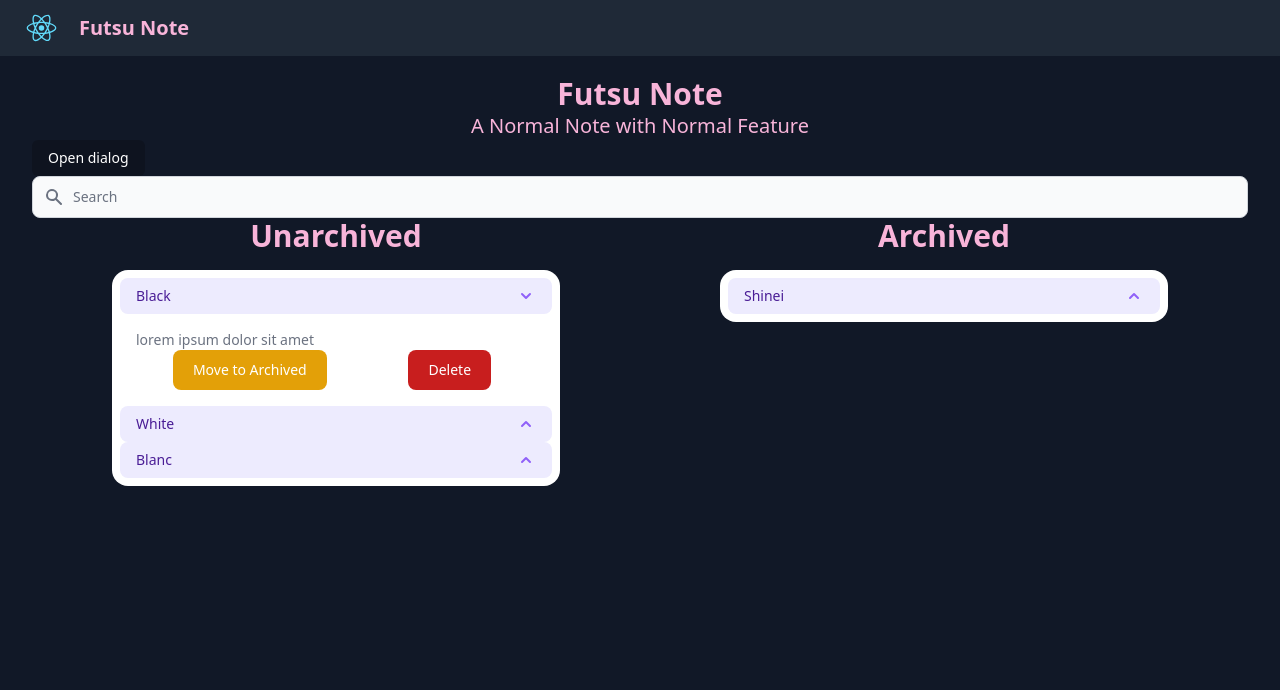
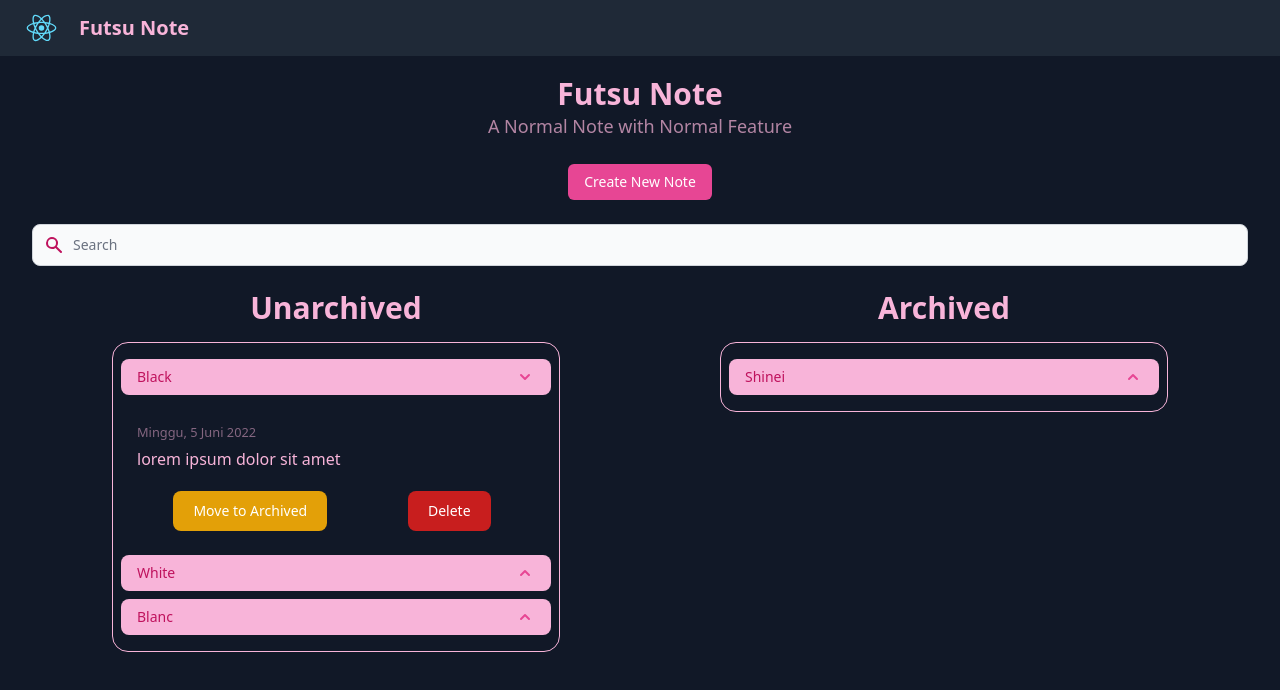
Before and after one commit to ZhafranBahij/aplikasi-catatan-pribadi, a React (Create React App) app: page / in a window 1280 px wide. Both pictures are taken after a click on the button "Black". Shown: the top 690 px of the page. Built offline with nearby package versions, Linux system fonts and the light colour scheme.

Commit message:
Make display looks more great

```diff
--- a/src/component/AddForm.jsx
+++ b/src/component/AddForm.jsx
@@ -14,13 +14,13 @@ export default function AddForm() {
   }
 
   return (
-    <>
+    <div className="flex justify-center my-6">
       <button
         type="button"
         onClick={openModal}
-        className="rounded-md bg-black bg-opacity-20 px-4 py-2 text-sm font-medium text-white hover:bg-opacity-30 focus:outline-none focus-visible:ring-2 focus-visible:ring-white focus-visible:ring-opacity-75"
+        className="rounded-md bg-pink-500 px-4 py-2 text-sm font-medium text-white hover:bg-pink-300 focus:outline-none focus-visible:ring-2 focus-visible:ring-white focus-visible:ring-opacity-75"
       >
-        Open dialog
+        Create New Note
       </button>
 
       <Transition appear show={isOpen} as={Fragment}>
@@ -48,7 +48,15 @@ export default function AddForm() {
                 leaveFrom="opacity-100 scale-100"
                 leaveTo="opacity-0 scale-95"
               >
-                <Dialog.Panel className="w-full max-w-md transform overflow-hidden rounded-2xl bg-gray-800 p-6 text-left align-middle shadow-xl transition-all">
+                <Dialog.Panel className="relative w-full max-w-md transform overflow-hidden rounded-2xl bg-gray-800 p-6 text-left align-middle shadow-xl transition-all">
+                  <div className="absolute right-5 top-5">
+                    <button
+                      className="bg-red-700 text-white hover:bg-red-500 p-3 rounded"
+                      onClick={closeModal}
+                    >
+                      X
+                    </button>
+                  </div>
                   <Dialog.Title
                     as="h3"
                     className="text-lg font-medium leading-6 text-pink-300"
@@ -64,6 +72,6 @@ export default function AddForm() {
           </div>
         </Dialog>
       </Transition>
-    </>
+    </div>
   );
 }
--- /dev/null
+++ b/src/component/CheckboxForm.jsx
@@ -0,0 +1,22 @@
+export default function TextArea({ nameInput, handleChange, value }) {
+  return (
+    <div className="flex items-start mb-6">
+      <div className="flex items-center h-5">
+        <input
+          id={nameInput}
+          type="checkbox"
+          name={nameInput}
+          value={value}
+          className="w-4 h-4 border border-pink-800 rounded bg-gray-50 focus:ring-3 focus:ring-pink-300 "
+          onChange={handleChange}
+        />
+      </div>
+      <label
+        htmlFor={nameInput}
+        className="ml-2 text-sm font-medium text-pink-500"
+      >
+        Archived
+      </label>
+    </div>
+  );
+}
--- a/src/component/Form.jsx
+++ b/src/component/Form.jsx
@@ -1,14 +1,23 @@
 import React, { useState, useContext } from "react";
 import NoteContext from "../context/NoteContext";
 import InputForm from "./InputForm";
+import TextAreaForm from "./TextAreaForm";
+import CheckboxForm from "./CheckboxForm";
 
 export default function Form({ closeModal }) {
+  const date = new Date();
+  const options = {
+    weekday: "long",
+    year: "numeric",
+    month: "long",
+    day: "numeric",
+  };
   const [formData, setFormData] = useState({
-    id: new Date(),
+    id: Date.now(),
     title: "",
     body: "",
     archived: false,
-    createdAt: new Date(),
+    createdAt: date.toLocaleDateString("id-ID", options),
   });
 
   // Untuk menghitung berapa karakter di title yang tersisa
@@ -24,11 +33,10 @@ export default function Form({ closeModal }) {
 
   // Khusus menangani perubahan title
   const handleChangeTitle = (event) => {
-    setTitleCharaCount(50 - event.target.value.length);
     if (event.target.value.length > 50) {
-      setTitleCharaCount("The Title Input was Reach a maximum character");
       return false;
     }
+    setTitleCharaCount(50 - event.target.value.length);
     return true;
   };
 
@@ -49,7 +57,7 @@ export default function Form({ closeModal }) {
   //  Untuk melakukan submit agar data terkirim ke store
   const handleSubmit = (event) => {
     event.preventDefault();
-    // console.log(formData);
+    console.log(formData);
     funcNotes(formData);
     closeModal();
   };
@@ -64,44 +72,18 @@ export default function Form({ closeModal }) {
           value={formData.title}
         />
 
-        <div className="mb-6">
-          <label
-            htmlFor="body"
-            className="block mb-2 text-sm font-medium text-pink-500 "
-          >
-            Body
-          </label>
+        <TextAreaForm
+          nameInput="body"
+          handleChange={handleChange}
+          value={formData.body}
+        />
 
-          <textarea
-            id="body"
-            rows="4"
-            name="body"
-            className="block p-2.5 w-full text-sm text-gray-900 bg-gray-50 rounded-lg border border-gray-300 focus:ring-pink-500 focus:border-pink-500 "
-            placeholder="Describe it, okay?"
-            onChange={handleChange}
-            value={formData.body}
-            required
-          ></textarea>
-        </div>
+        <CheckboxForm
+          nameInput="archived"
+          handleChange={handleChange}
+          value={formData.body}
+        />
 
-        <div className="flex items-start mb-6">
-          <div className="flex items-center h-5">
-            <input
-              id="archived"
-              type="checkbox"
-              name="archived"
-              value={formData.archived}
-              className="w-4 h-4 border border-pink-800 rounded bg-gray-50 focus:ring-3 focus:ring-pink-300 "
-              onChange={handleChange}
-            />
-          </div>
-          <label
-            htmlFor="archived"
-            className="ml-2 text-sm font-medium text-pink-500"
-          >
-            Archived
-          </label>
-        </div>
         <button
           type="submit"
           className="text-white bg-blue-700 hover:bg-blue-800 focus:ring-4 focus:outline-none focus:ring-blue-300 font-medium rounded-lg text-sm w-full sm:w-auto px-5 py-2.5 text-center dark:bg-blue-600 dark:hover:bg-blue-700 dark:focus:ring-blue-800"
--- a/src/component/InputForm.jsx
+++ b/src/component/InputForm.jsx
@@ -12,11 +12,7 @@ export default function InputForm({
         className="block mb-2 text-sm font-medium text-pink-500"
       >
         Title
-        {titleCharaCount > -5 ? (
-          <small className="ml-6">{titleCharaCount} Chara Left</small>
-        ) : (
-          ""
-        )}
+        <small className="ml-6">{titleCharaCount} Character Left</small>
       </label>
       <input
         type={typeInput}
--- a/src/component/NoteList.jsx
+++ b/src/component/NoteList.jsx
@@ -21,28 +21,35 @@ export default function NoteList({ mynotes }) {
   };
 
   if (mynotes.length <= 0) {
-    return <h2 className="text-xl">There is no Data</h2>;
+    return (
+      <h2 className="text-xl  text-center text-pink-300 text-opacity-80 mt-5">
+        There is no Data
+      </h2>
+    );
   }
 
   return (
     <div className="w-full px-4 py-4">
-      <div className="mx-auto w-full max-w-md rounded-2xl bg-white p-2">
+      <div className="mx-auto w-full max-w-md rounded-2xl bg-white bg-opacity-0 p-2 border-pink-300 border">
         {/* {console.log("NoteList = " + mynotes)} */}
         {mynotes.map((mynote) => (
           <Disclosure key={mynote.id}>
             {({ open }) => (
               <>
-                <Disclosure.Button className="flex w-full justify-between rounded-lg bg-purple-100 px-4 py-2 text-left text-sm font-medium text-purple-900 hover:bg-purple-200 focus:outline-none focus-visible:ring focus-visible:ring-purple-500 focus-visible:ring-opacity-75">
+                <Disclosure.Button className="flex w-full my-2 justify-between rounded-lg bg-pink-300 px-4 py-2 text-left text-sm font-medium text-pink-700 hover:bg-pink-100 focus:outline-none focus-visible:ring focus-visible:ring-pink-300 focus-visible:ring-opacity-75">
                   <span>{mynote.title}</span>
                   <ChevronUpIcon
                     className={`${
                       open ? "rotate-180 transform" : ""
-                    } h-5 w-5  text-purple-500`}
+                    } h-5 w-5  text-pink-500`}
                   />
                 </Disclosure.Button>
-                <Disclosure.Panel className="px-4 pt-4 pb-2 text-sm text-gray-500">
-                  <p>{mynote.body}</p>
-                  <div className="flex justify-around">
+                <Disclosure.Panel className="px-4 pt-4 pb-2 text-md text-pink-300">
+                  <small className="my-1 text-pink-300 text-opacity-50">
+                    {mynote.createdAt}
+                  </small>
+                  <p className="my-1">{mynote.body}</p>
+                  <div className="mt-5 flex justify-around">
                     <EditButton handleMove={handleMove} mynote={mynote} />
                     <DeleteButton handleDelete={handleDelete} mynote={mynote} />
                   </div>
--- a/src/component/SearchList.jsx
+++ b/src/component/SearchList.jsx
@@ -14,14 +14,14 @@ export default function SearchList() {
 
   return (
     <>
-      <form className="flex items-center">
+      <form className="flex items-center my-6 radius">
         <label htmlFor="simple-search" className="sr-only">
           Search
         </label>
         <div className="relative w-full">
-          <div className="flex absolute inset-y-0 left-0 items-center pl-3 pointer-events-none">
+          <div className="flex absolute inset-y-0 left-0 items-center px-3 pointer-events-none ">
             <svg
-              className="w-5 h-5 text-gray-500"
+              className="w-5 h-5 text-pink-700"
               fill="currentColor"
               viewBox="0 0 20 20"
               xmlns="http://www.w3.org/2000/svg"
@@ -36,7 +36,7 @@ export default function SearchList() {
           <input
             type="text"
             id="simple-search"
-            className="bg-gray-50 border border-gray-300 text-gray-900 text-sm rounded-lg focus:ring-blue-500 focus:border-blue-500 block w-full pl-10 p-2.5 "
+            className="bg-gray-50 border border-gray-300 text-pink-700 text-sm rounded-lg focus:ring-pink-500 focus:border-pink-500 block w-full pl-10 p-2.5 "
             placeholder="Search"
             value={findTitle}
             onChange={handleChange}
--- /dev/null
+++ b/src/component/TextAreaForm.jsx
@@ -0,0 +1,23 @@
+export default function TextArea({ nameInput, handleChange, value }) {
+  return (
+    <div className="mb-6">
+      <label
+        htmlFor={nameInput}
+        className="block mb-2 text-sm font-medium text-pink-500 "
+      >
+        Body
+      </label>
+
+      <textarea
+        id={nameInput}
+        rows="4"
+        name={nameInput}
+        className="block p-2.5 w-full text-sm text-gray-900 bg-gray-50 rounded-lg border border-gray-300 focus:ring-pink-500 focus:border-pink-500 "
+        placeholder="Describe it, okay?"
+        onChange={handleChange}
+        value={value}
+        required
+      ></textarea>
+    </div>
+  );
+}
--- a/src/component/Title.jsx
+++ b/src/component/Title.jsx
@@ -3,7 +3,9 @@ export default function Title() {
     <>
       <div className="text-center">
         <h1 className="text-3xl font-bold text-center">Futsu Note</h1>
-        <h2 className="text-xl">A Normal Note with Normal Feature</h2>
+        <h2 className="text-lg text-pink-300 text-opacity-70">
+          A Normal Note with Normal Feature
+        </h2>
       </div>
     </>
   );
--- a/src/data/data.jsx
+++ b/src/data/data.jsx
@@ -4,28 +4,28 @@ let theData = [
     title: "Black",
     body: "lorem ipsum dolor sit amet",
     archived: false,
-    createdAt: "2022-04-14T04:27:34.572Z",
+    createdAt: "Minggu, 5 Juni 2022",
   },
   {
     id: 2,
     title: "White",
     body: "lorem ipsum dolor sit amet",
     archived: false,
-    createdAt: "2022-04-14T04:27:34.572Z",
+    createdAt: "Minggu, 5 Juni 2022",
   },
   {
     id: 3,
     title: "Blanc",
     body: "lorem ipsum dolor sit amet",
     archived: false,
-    createdAt: "2022-04-14T04:27:34.572Z",
+    createdAt: "Minggu, 5 Juni 2022",
   },
   {
     id: 4,
     title: "Shinei",
     body: "lorem ipsum dolor sit amet",
     archived: true,
-    createdAt: "2022-04-14T04:27:34.572Z",
+    createdAt: "Minggu, 5 Juni 2022",
   },
 ];
 export default theData;
```
